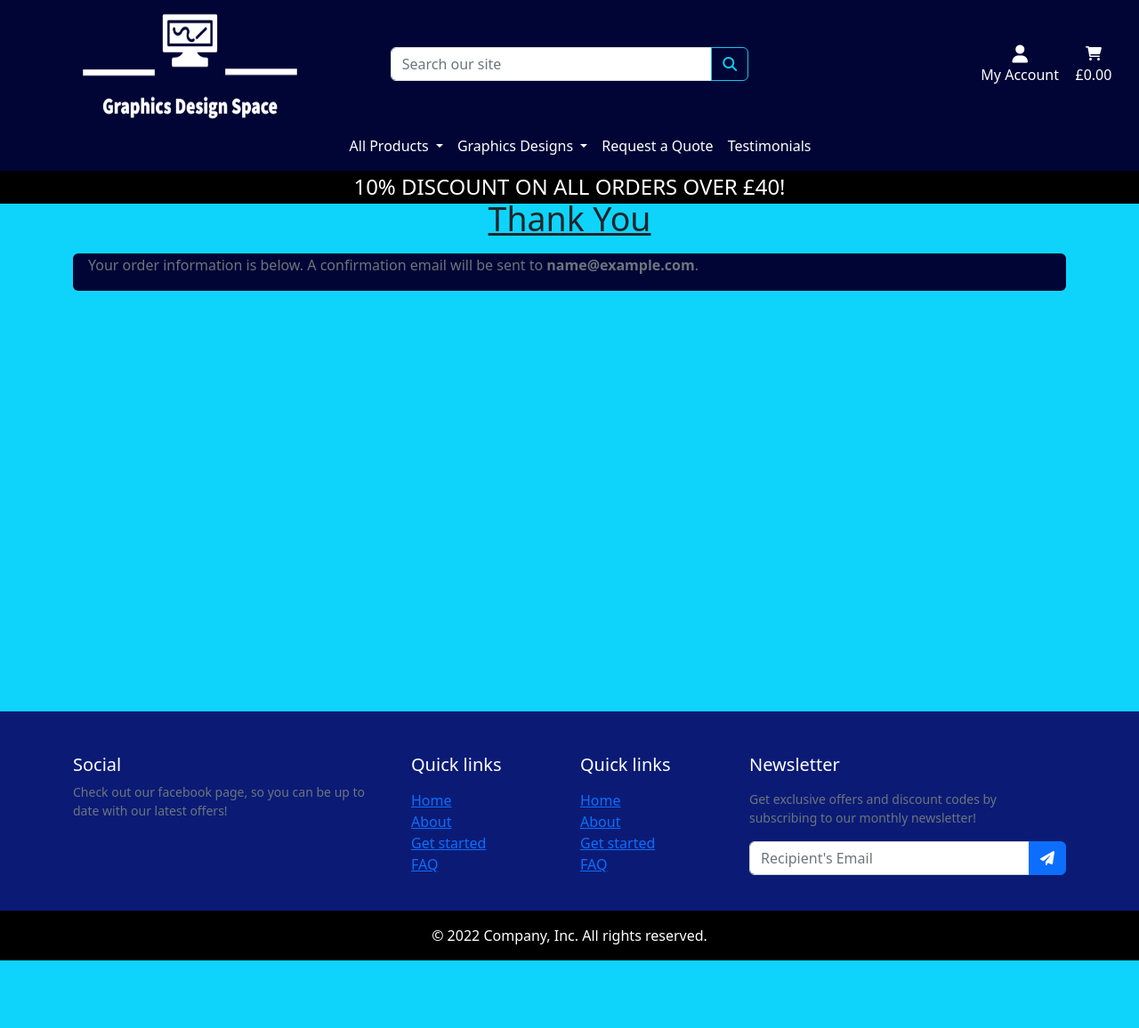
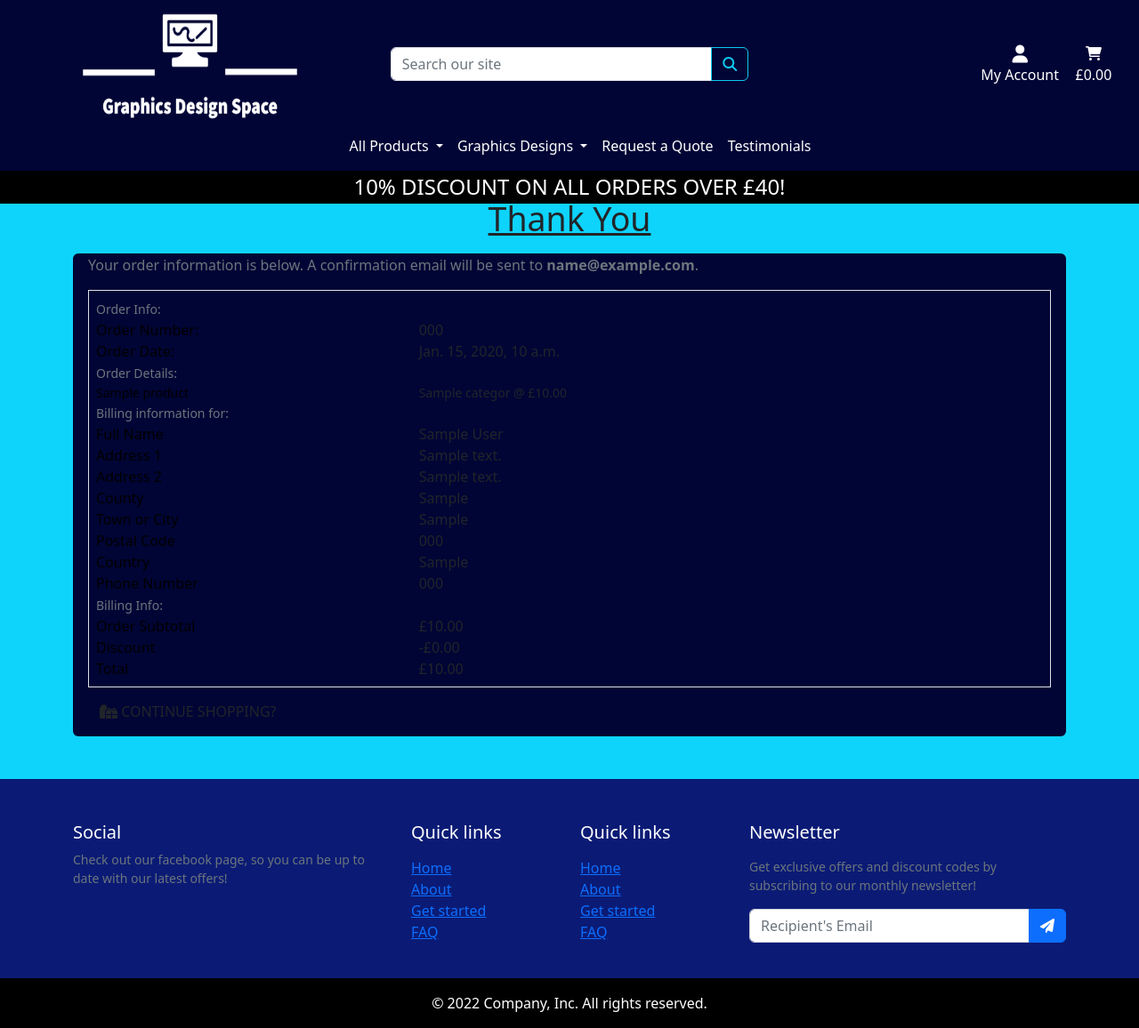
Before and after one commit to Awoyalejohn/GDS, a Django app: page /checkout/checkout_success/000 in a window 1280 px wide. Shown: the whole page at 89% size. Before the commit the page ends 1080 px from the top, so only its background shows below. Run offline with Django 4.2, Linux system fonts and the light colour scheme; tables that the repository leaves empty hold one stand-in row (values such as "Sample post"); some libraries are stand-ins or nearby versions.

Commit message:
Add order summary information to checkout success page

```diff
--- a/checkout/templates/checkout/checkout_success.html
+++ b/checkout/templates/checkout/checkout_success.html
@@ -21,6 +21,177 @@
       <div class="card main-bg px-3">
         <p class="text-muted">Your order information is below. A confirmation email will be sent to <strong>{{ order.email }}</strong>.</p>
 
+         <!-- Order confirmaton wrapper-->
+        <div class="order-confirmation-wrapper p-2 border">
+
+          <div class="row">
+              <div class="col">
+                  <small class="text-muted">Order Info:</small>
+              </div>
+          </div>
+
+          <div class="row">
+              <div class="col-12 col-md-4">
+                  <p class="mb-0 text-black font-weight-bold">Order Number:</p>
+              </div>
+              <div class="col-12 col-md-4 text-md-right">
+                  <p class="mb-0">{{ order.order_number }}</p>
+              </div>
+          </div>
+
+          <div class="row">
+              <div class="col-12 col-md-4">
+                  <p class="mb-0 text-black font-weight-bold">Order Date:</p>
+              </div>
+              <div class="col-12 col-md-4 text-md-right">
+                  <p class="mb-0">{{ order.date }}</p>
+              </div>
+          </div>
+
+          <div class="row">
+              <div class="col">
+                  <small class="text-muted">Order Details:</small>
+              </div>
+          </div>
+
+
+          {% for item in order.lineitems.all %}
+          <div class="row">
+              <div class="col-12 col-md-4">
+                  <p class="small mb-0 text-black font-weight-bold">
+                      {{ item.product.name }}
+                  </p>
+              </div>
+              <div class="col-12 col-md-4 text-md-right">
+                  <p class="small mb-0">{{ item.product.category|stringformat:"s"|slice:":-1" }} @ £{{ item.product.price }}</p>
+              </div>
+          </div>
+          {% endfor %}
+
+          <div class="row">
+              <div class="col">
+                  <small class="text-muted">Billing information for:</small>
+              </div>
+          </div>
+
+          <div class="row">
+              <div class="col-12 col-md-4">
+                  <p class="mb-0 text-black font-weight-bold">Full Name</p>
+              </div>
+              <div class="col-12 col-md-4 text-md-right">
+                  <p class="mb-0">{{ order.full_name }}</p>
+              </div>
+          </div>
+
+          <div class="row">
+              <div class="col-12 col-md-4">
+                  <p class="mb-0 text-black font-weight-bold">Address 1</p>
+              </div>
+              <div class="col-12 col-md-4 text-md-right">
+                  <p class="mb-0">{{ order.street_address1 }}</p>
+              </div>
+          </div>
+
+          <div class="row">
+              <div class="col-12 col-md-4">
+                  <p class="mb-0 text-black font-weight-bold">Address 2</p>
+              </div>
+              <div class="col-12 col-md-4 text-md-right">
+                  <p class="mb-0">{{ order.street_address2 }}</p>
+              </div>
+          </div>
+
+          <div class="row">
+              <div class="col-12 col-md-4">
+                  <p class="mb-0 text-black font-weight-bold">County</p>
+              </div>
+              <div class="col-12 col-md-4 text-md-right">
+                  <p class="mb-0">{{ order.county }}</p>
+              </div>
+          </div>
+
+          <div class="row">
+              <div class="col-12 col-md-4">
+                  <p class="mb-0 text-black font-weight-bold">Town or City</p>
+              </div>
+              <div class="col-12 col-md-4 text-md-right">
+                  <p class="mb-0">{{ order.town_or_city }}</p>
+              </div>
+          </div>
+
+          <div class="row">
+              <div class="col-12 col-md-4">
+                  <p class="mb-0 text-black font-weight-bold">Postal Code</p>
+              </div>
+              <div class="col-12 col-md-4 text-md-right">
+                  <p class="mb-0">{{ order.postcode }}</p>
+              </div>
+          </div>
+
+          <div class="row">
+              <div class="col-12 col-md-4">
+                  <p class="mb-0 text-black font-weight-bold">Country</p>
+              </div>
+              <div class="col-12 col-md-4 text-md-right">
+                  <p class="mb-0">{{ order.country }}</p>
+              </div>
+          </div>
+
+          <div class="row">
+              <div class="col-12 col-md-4">
+                  <p class="mb-0 text-black font-weight-bold">Phone Number</p>
+              </div>
+              <div class="col-12 col-md-4 text-md-right">
+                  <p class="mb-0">{{ order.phone_number }}</p>
+              </div>
+          </div>
+
+          <div class="row">
+              <div class="col">
+                  <small class="text-muted">Billing Info:</small>
+              </div>
+          </div>
+
+          <div class="row">
+              <div class="col-12 col-md-4">
+                  <p class="mb-0 text-black font-weight-bold">Order Subtotal</p>
+              </div>
+              <div class="col-12 col-md-4 text-md-right">
+                  <p class="mb-0">£{{ order.order_subtotal }}</p>
+              </div>
+          </div>
+
+          <div class="row">
+              <div class="col-12 col-md-4">
+                  <p class="mb-0 text-black font-weight-bold">Discount</p>
+              </div>
+              <div class="col-12 col-md-4 text-md-right">
+                  <p class="mb-0">-£{{ order.discount }}</p>
+              </div>
+          </div>
+
+          <div class="row">
+              <div class="col-12 col-md-4">
+                  <p class="mb-0 text-black font-weight-bold">Total</p>
+              </div>
+              <div class="col-12 col-md-4 text-md-right">
+                  <p class="mb-0">£{{ order.total}}</p>
+              </div>
+          </div>
+
+      </div><!-- end/ Order confirmaton wrapper-->
+
+
+      <div class="col-12 col-lg-7 text-right">
+				<a href="{% url 'products' %}" class="btn btn-black rounded-0 my-2">
+					<span class="icon mr-2">
+						<i class="fas fa-gifts"></i>
+					</span>
+					<span class="text-uppercase">Continue shopping?</span>
+				</a>
+			</div>
+
+
 
       </div><!-- end/ Bootstap card -->
 
```
